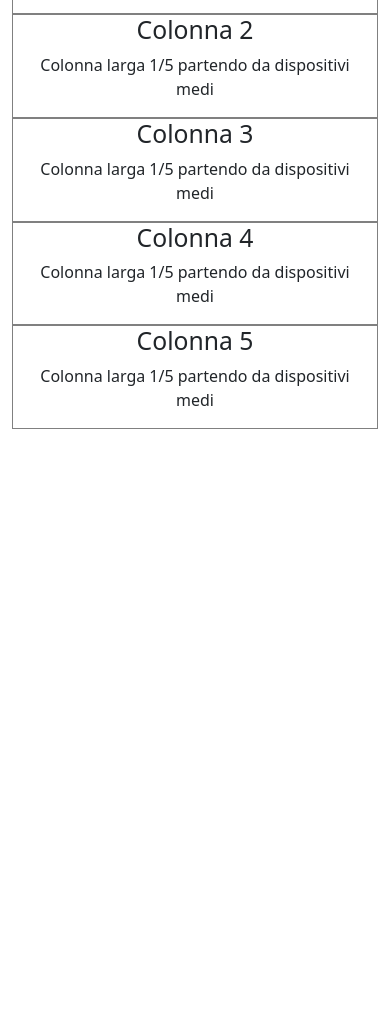
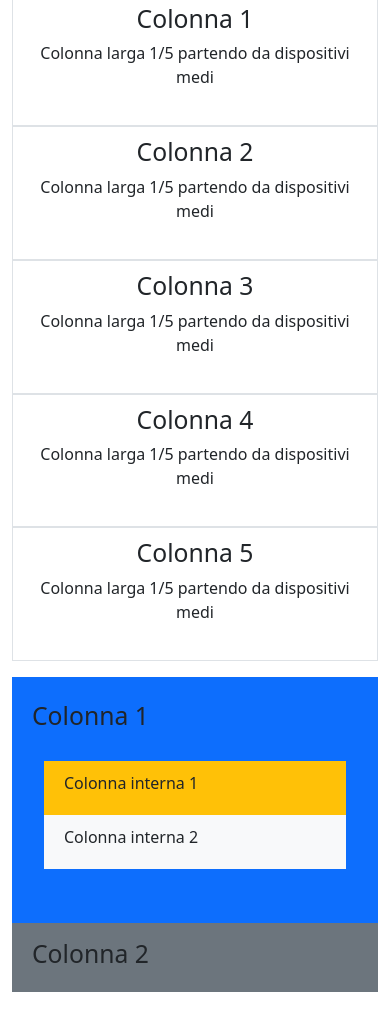
Before and after one commit to giuseppecasaburi/htmlcss-bootstrap-layout, a plain HTML site: page esercizio bonus/index.html in a window 390 px wide. Shown: the part 164-1180 px from the top of the page. Before the commit the page ends 844 px from the top, so only its background shows below. Drawn offline with nearby package versions, Linux system fonts and the light colour scheme; files that its build step writes are made by us from their sources.

Commit message:
feat: mobile completato

```diff
--- a/esercizio bonus/css/style.css
+++ /dev/null
@@ -1,7 +0,0 @@
-[class^="col-sm"] {
-    border: 1px solid gray;
-}
-
-.container {
-    margin: 0 auto;
-}
--- a/esercizio bonus/index.html
+++ b/esercizio bonus/index.html
@@ -11,7 +11,7 @@
 
 <body>
     <!-- HEADER -->
-    <header>
+    <header class="my-3 m-auto">
         <div class="container-sm">
             <h1>Bootstrap 5 Responsive Grid Advanced</h1>
         </div>
@@ -20,24 +20,24 @@
 
     <!-- SEZIONE 5 COLONNE -->
     <section>
-        <div class="container row text-center">
-            <div class="col-sm-12 ">
+        <div class="container row text-center m-auto">
+            <div class="col-sm-12 border">
                 <h2>Colonna 1</h2>
                 <p>Colonna larga 1/5 partendo da dispositivi medi</p>
             </div>
-            <div class="col-sm-12">
+            <div class="col-sm-12 border">
                 <h2>Colonna 2</h2>
                 <p>Colonna larga 1/5 partendo da dispositivi medi</p>
             </div>
-            <div class="col-sm-12">
+            <div class="col-sm-12 border">
                 <h2>Colonna 3</h2>
                 <p>Colonna larga 1/5 partendo da dispositivi medi</p>
             </div>
-            <div class="col-sm-12">
+            <div class="col-sm-12 border">
                 <h2>Colonna 4</h2>
                 <p>Colonna larga 1/5 partendo da dispositivi medi</p>
             </div>
-            <div class="col-sm-12">
+            <div class="col-sm-12 border">
                 <h2>Colonna 5</h2>
                 <p>Colonna larga 1/5 partendo da dispositivi medi</p>
             </div>
@@ -46,8 +46,23 @@
     <!-- SEZIONE 5 COLONNE -->
 
     <!-- SEZIONE COLONNE ANNIDATE -->
-    <section>
-
+    <section class="mt-3 mb-4">
+        <div class="container m-auto row">
+            <div class="col-sm-12 py-4 bg-primary">
+                <h2>Colonna 1</h2>
+                <div class="container row">
+                    <div class="col-sm-12 bg-warning">
+                        <span>Colonna interna 1</span>
+                    </div>
+                    <div class="col-sm-12 bg-light">
+                        <span>Colonna interna 2</span>
+                    </div>
+                </div>
+            </div>
+            <div class="col-sm-12 py-3 bg-secondary">
+                <h2>Colonna 2</h2>
+            </div>
+        </div>
     </section>
     <!-- /SEZIONE COLONNE ANNIDATE -->
 </body>
```
